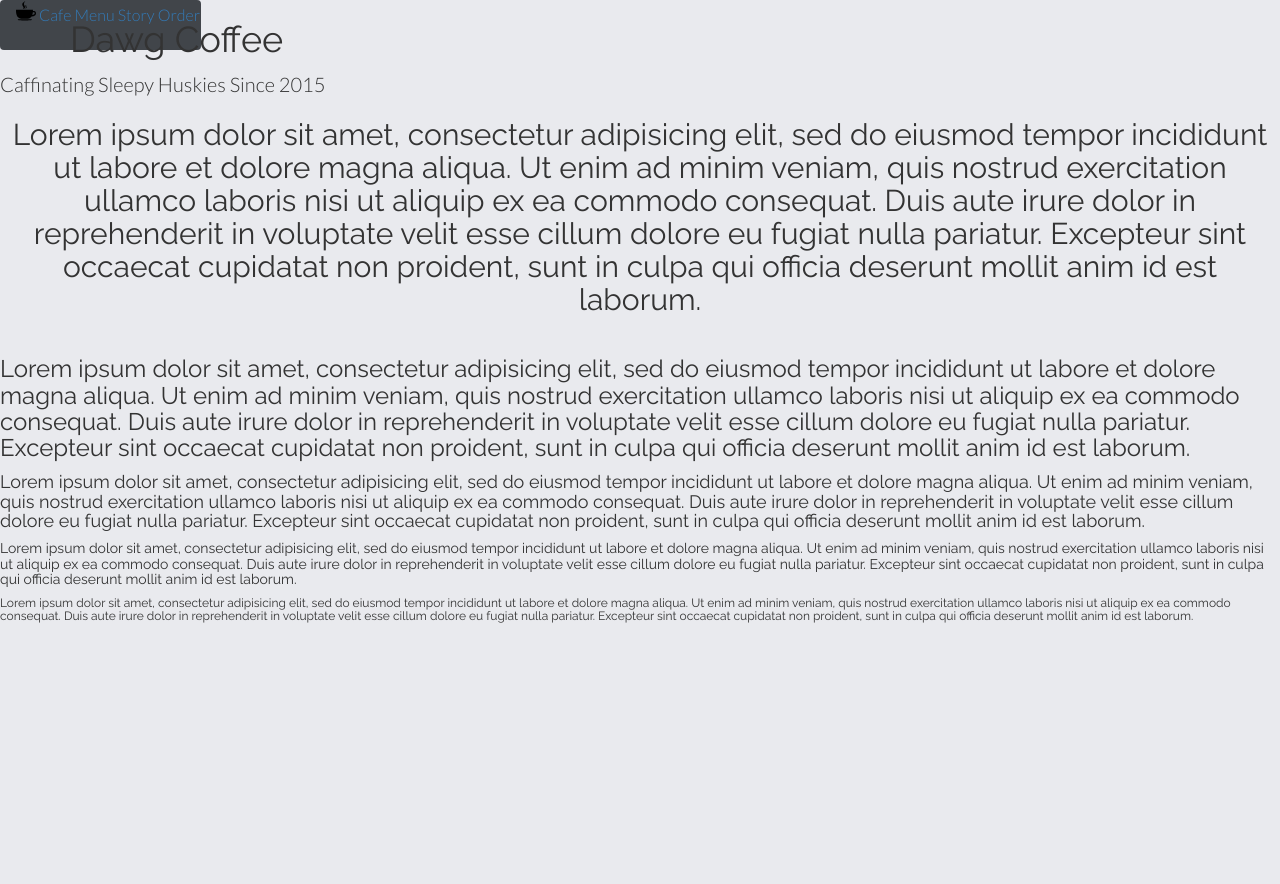
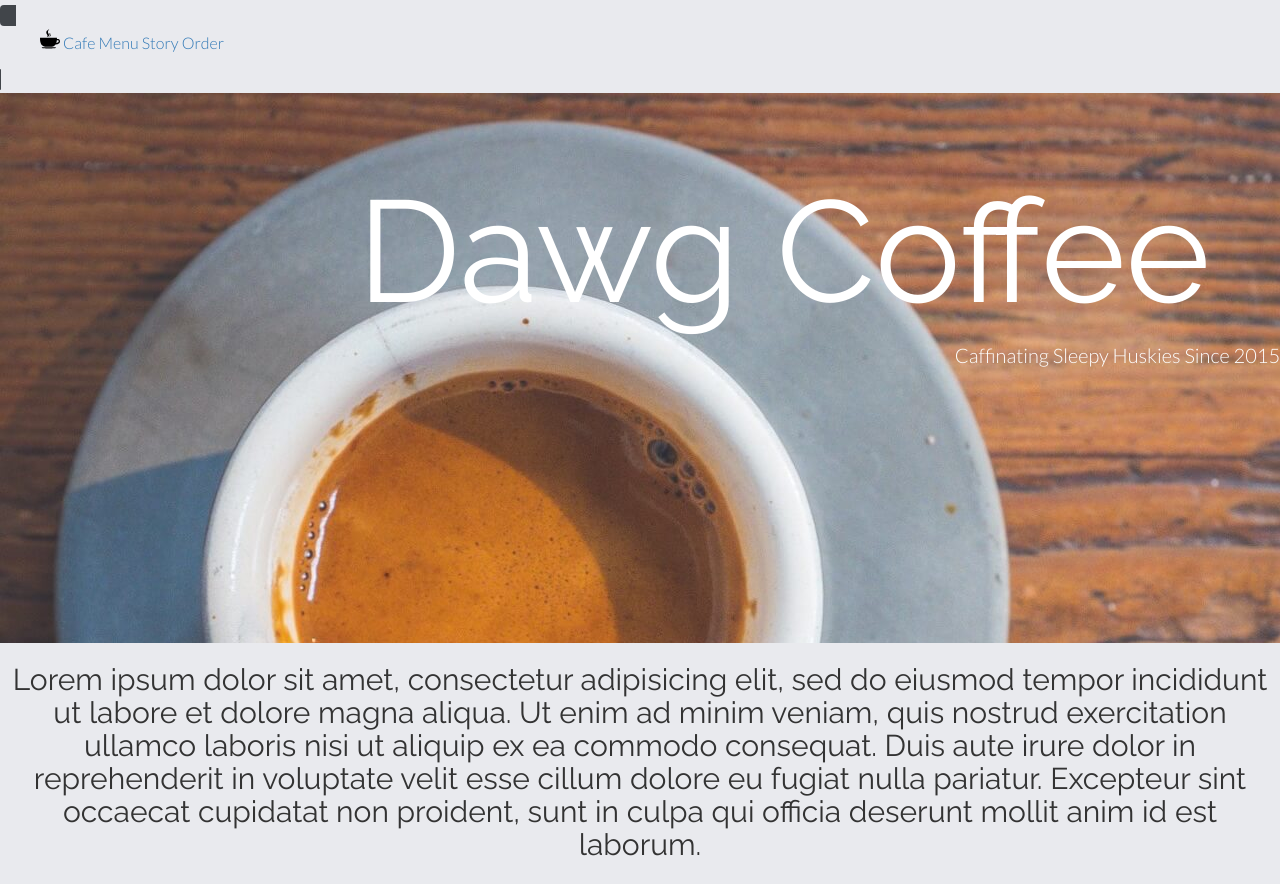
Before and after one commit to vmsitthideth/info-challenges, a plain HTML site: page dawg-coffee/index.html in a window 1280 px wide. Shown: the top 884 px of the page. Before the commit the page ends 800 px from the top, so only its background shows below. Drawn offline with nearby package versions, Linux system fonts and the light colour scheme.

Commit message:
Add header

```diff
--- a/dawg-coffee/css/main.css
+++ b/dawg-coffee/css/main.css
@@ -3,15 +3,18 @@
 @import url(https://fonts.googleapis.com/css?family=Lato:300italic,400,300);
 
 .navbar {
-	position: absolute;
-	left: 0px;
-	top:0px;
-	z-index: -1;
 	background-color: #181c22;
 	color: white;
 	font-size: 16px;
 	padding-left: 15px;
 	display: inline;
+}
+
+img {
+	position: absolute;
+    left: 0px;
+    top: 0px;
+    z-index: -1;
 }
 
 .navbar.small {
@@ -23,10 +26,14 @@ ul.navbar {
 	padding-right: 0.5em;
 }
 
-ul.navbar:hover {
+.navbar:hover {
 
 }
 
+.header {
+	padding-top: 3em;
+
+}
 body {
 	font-family: 'Lato', "Helvetica Neue", sans-serif;
 	font-size: 16px;
@@ -50,6 +57,15 @@ h2 {
 	.navbar {
 		background-color: rgba(24, 28, 34, 0.8);
 	}
+
+	.header {
+		background-image: url("../img/background-sm.jpg");
+		background-repeat: no-repeat;
+		color: white;
+		text-align: right;
+		min-height: 550px;
+	}
+
 	body {
 		font-size: 20px;
 	}
@@ -63,3 +79,20 @@ h2 {
 		height: 20px;
 	}
 }
+
+	@media screen and (min-width: 992px) {
+		.header {
+			background-image: url("../img/background-md.jpg");
+		}
+		.container {
+			font-size: 4em;
+		}
+	}
+
+	@media screen and (min-width: 1200px) {
+		.header {
+			background-image: url("../img/background-lg.jpg");
+		}
+
+	}
+}
--- a/dawg-coffee/index.html
+++ b/dawg-coffee/index.html
@@ -10,7 +10,8 @@
 	</head>
 	<body>
 	<div class="navbar">
-		<a href="#"><svg xmlns="http://www.w3.org/2000/svg" viewBox="0 0 21.664 21.665"><path d="M2.756 20.725h2.95c.04.257.254.458.523.458h6.706c.27 0 .482-.2.523-.458h2.95c.498 0 .902-.404.902-.903H1.854c0 .5.404.903.902.903zM20.865 11.444c-.752-.61-1.81-.62-2.508-.542.02-.486.03-.983.03-1.5H0c0 4.97.752 8.556 5.51 9.894h7.367c1.885-.53 3.135-1.418 3.964-2.6 1.807-.035 4.712-.746 4.82-3.24.048-1.092-.406-1.698-.795-2.012zm-3.267 3.826c.346-.89.55-1.89.664-2.988.488-.08 1.33-.13 1.754.215.078.064.32.262.293.9-.058 1.293-1.662 1.727-2.712 1.873zM7.49 8.704s3.5-.257 1.897-3.208C8.1 3.126 8.393 1.736 10.04.48c0 0-5.397 1.376-2.25 5.63 1.156 1.855-.3 2.594-.3 2.594z"/><path d="M9.85 8.468s2.804-.59 1.278-2.846c-.554-.978.21-1.327.21-1.327s-1.805.057-1.043 1.608c.61 1.247.43 1.955-.445 2.565z"/></svg></a>
+	<ul>
+		<a href=""><svg xmlns="http://www.w3.org/2000/svg" viewBox="0 0 21.664 21.665"><path d="M2.756 20.725h2.95c.04.257.254.458.523.458h6.706c.27 0 .482-.2.523-.458h2.95c.498 0 .902-.404.902-.903H1.854c0 .5.404.903.902.903zM20.865 11.444c-.752-.61-1.81-.62-2.508-.542.02-.486.03-.983.03-1.5H0c0 4.97.752 8.556 5.51 9.894h7.367c1.885-.53 3.135-1.418 3.964-2.6 1.807-.035 4.712-.746 4.82-3.24.048-1.092-.406-1.698-.795-2.012zm-3.267 3.826c.346-.89.55-1.89.664-2.988.488-.08 1.33-.13 1.754.215.078.064.32.262.293.9-.058 1.293-1.662 1.727-2.712 1.873zM7.49 8.704s3.5-.257 1.897-3.208C8.1 3.126 8.393 1.736 10.04.48c0 0-5.397 1.376-2.25 5.63 1.156 1.855-.3 2.594-.3 2.594z"/><path d="M9.85 8.468s2.804-.59 1.278-2.846c-.554-.978.21-1.327.21-1.327s-1.805.057-1.043 1.608c.61 1.247.43 1.955-.445 2.565z"/></svg></a>
   		<a href="#cafe">Cafe</a>
   		<a href="#menu">Menu</a>
   		<a href="#story">Story</a>
@@ -19,13 +20,17 @@
 	</div>
 
 	<a name="#"></a>
-	<div class="header">
+<div class="header">
 	<h1>
-	<div class="container">Dawg Coffee
+		<div class="container">Dawg Coffee
+		</div>
+	</h1>
+		<p>Caffinating Sleepy Huskies Since 2015</p>
+
+	<div class="hidden-md hidden-lg">
+   		Exquisite drinks made from fair-trade coffee, served in a relaxing and studious environment
 	</div>
-	</h1>
-	<p>Caffinating Sleepy Huskies Since 2015</p>
-	</div>
+</div>
 
 	<a name="cafe"></a>
 	<h2>Lorem ipsum dolor sit amet, consectetur adipisicing elit, sed do eiusmod
```
